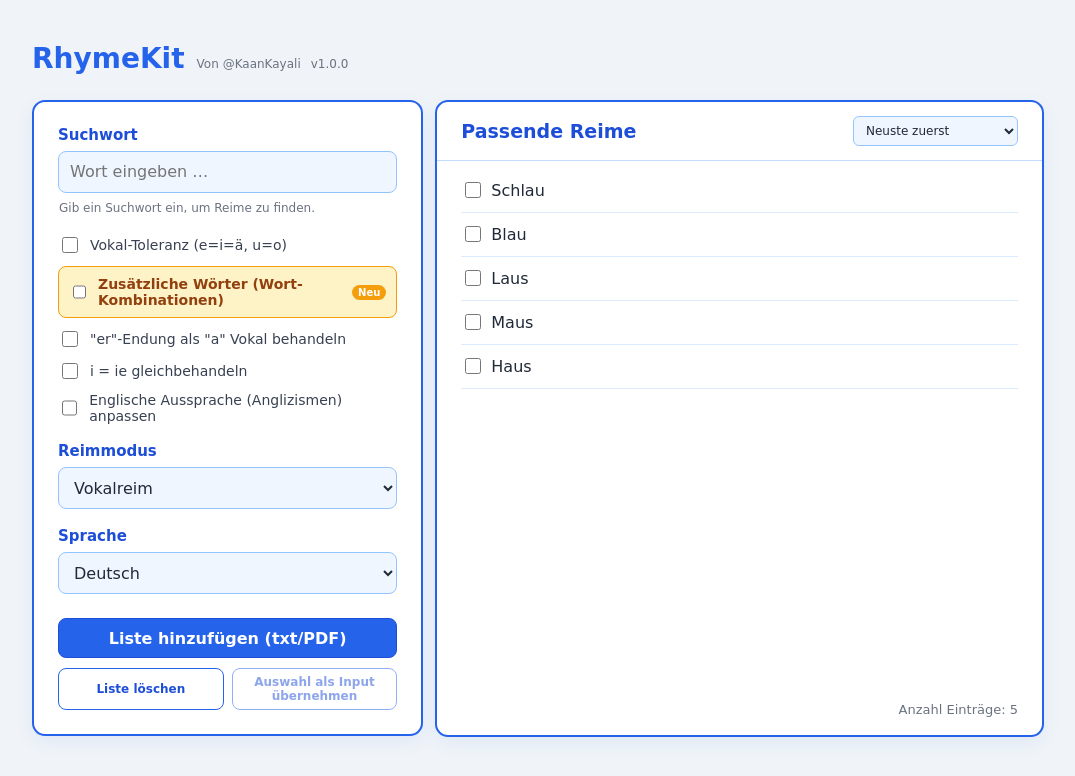
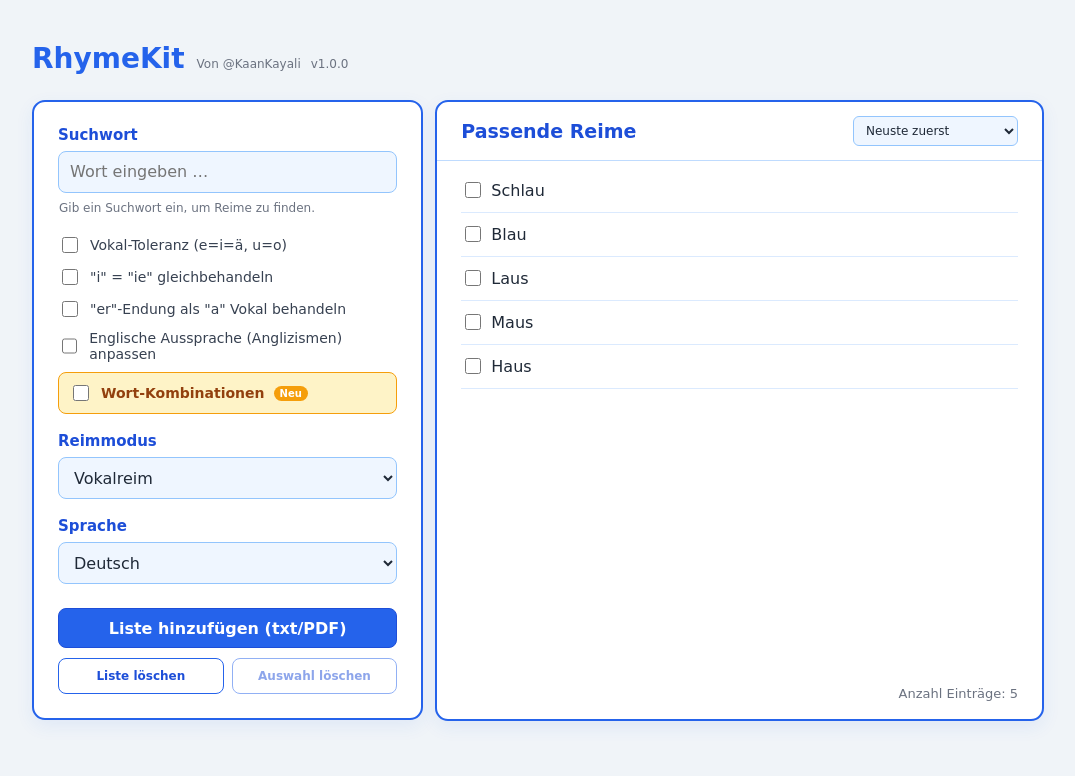
Before and after one commit to KaanKayali/RhymeKit, a React (Vite) app: page / in a window 1280 px wide. Shown: the top 776 px of the page, without its empty margins (102-1177 px from the left). Built offline with nearby package versions, Linux system fonts and the light colour scheme.

Commit message:
Fix selection delete button and fix order of rhyme options

```diff
--- a/src/App.jsx
+++ b/src/App.jsx
@@ -80,8 +80,8 @@ export default function App() {
           onClearList={() => setWordList([])}
           existingWords={wordList}
           selectedWords={selectedWords}
-          onApplySelection={(words) => {
-            setSearchTerm(words.join(' '))
+          onDeleteSelection={(words) => {
+            setWordList((current) => current.filter((word) => !words.includes(word)))
             setSelectedWords([])
           }}
         />
--- a/src/components/LeftPanel.jsx
+++ b/src/components/LeftPanel.jsx
@@ -119,25 +119,25 @@ export default function LeftPanel({
             <input type="checkbox" checked={settings.vowelTolerance} onChange={(e) => onSettingChange('vowelTolerance', e.target.checked)} />
             Vokal-Toleranz (e=i=ä, u=o)
           </label>
-          <div className="combination-option">
-            <label className="checkbox-label">
-              <input type="checkbox" checked={settings.additionalWords} onChange={(e) => onSettingChange('additionalWords', e.target.checked)} />
-              <strong>Zusätzliche Wörter (Wort-Kombinationen)</strong>
-              <span className="option-badge">Neu</span>
-            </label>
-          </div>
+          <label className="checkbox-label">
+            <input type="checkbox" checked={settings.treatIAsIe} onChange={(e) => onSettingChange('treatIAsIe', e.target.checked)} />
+            "i" = "ie" gleichbehandeln
+          </label>
           <label className="checkbox-label">
             <input type="checkbox" checked={settings.treatErAsA} onChange={(e) => onSettingChange('treatErAsA', e.target.checked)} />
             "er"-Endung als "a" Vokal behandeln
           </label>
           <label className="checkbox-label">
-            <input type="checkbox" checked={settings.treatIAsIe} onChange={(e) => onSettingChange('treatIAsIe', e.target.checked)} />
-            i = ie gleichbehandeln
-          </label>
-          <label className="checkbox-label">
             <input type="checkbox" checked={settings.normalizeAnglicisms} onChange={(e) => onSettingChange('normalizeAnglicisms', e.target.checked)} />
             Englische Aussprache (Anglizismen) anpassen
           </label>
+          <div className="combination-option">
+            <label className="checkbox-label">
+              <input type="checkbox" checked={settings.additionalWords} onChange={(e) => onSettingChange('additionalWords', e.target.checked)} />
+              <strong>Wort-Kombinationen</strong>
+              <span className="option-badge">Neu</span>
+            </label>
+          </div>
         </div>
       )}
 
@@ -172,10 +172,11 @@ export default function LeftPanel({
           <button
             className="button button-outline"
             type="button"
-            disabled={selectedWords.length === 0}
-            onClick={() => onApplySelection(selectedWords)}
+            disabled={selectedWords.length === 0 || settings.additionalWords}
+            title={settings.additionalWords ? 'Die Auswahl kann während der Wort-Kombinationssuche nicht gelöscht werden.' : undefined}
+            onClick={() => onDeleteSelection(selectedWords)}
           >
-            Auswahl als Input übernehmen
+            Auswahl löschen
           </button>
         </div>
       </div>
```
